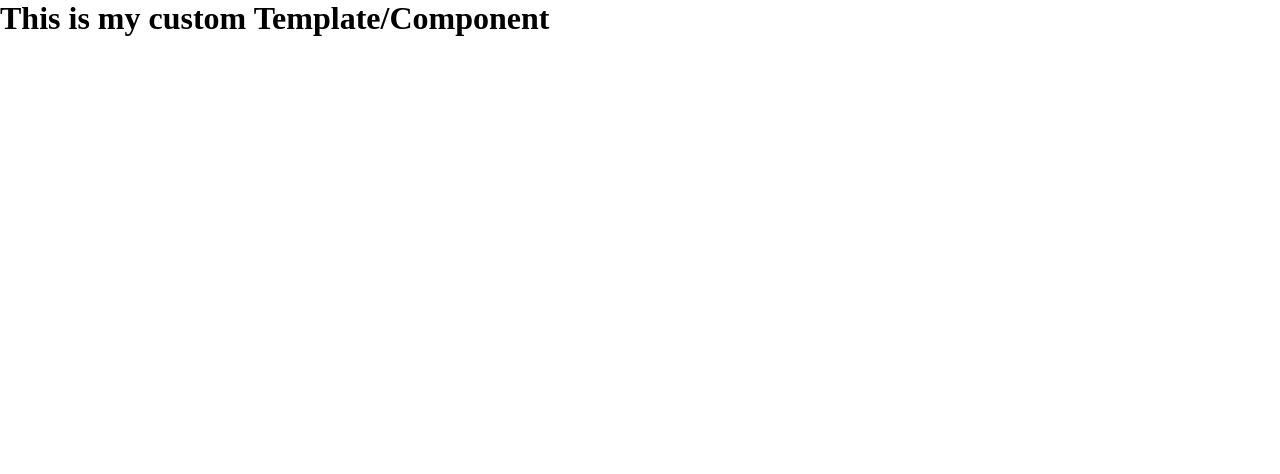
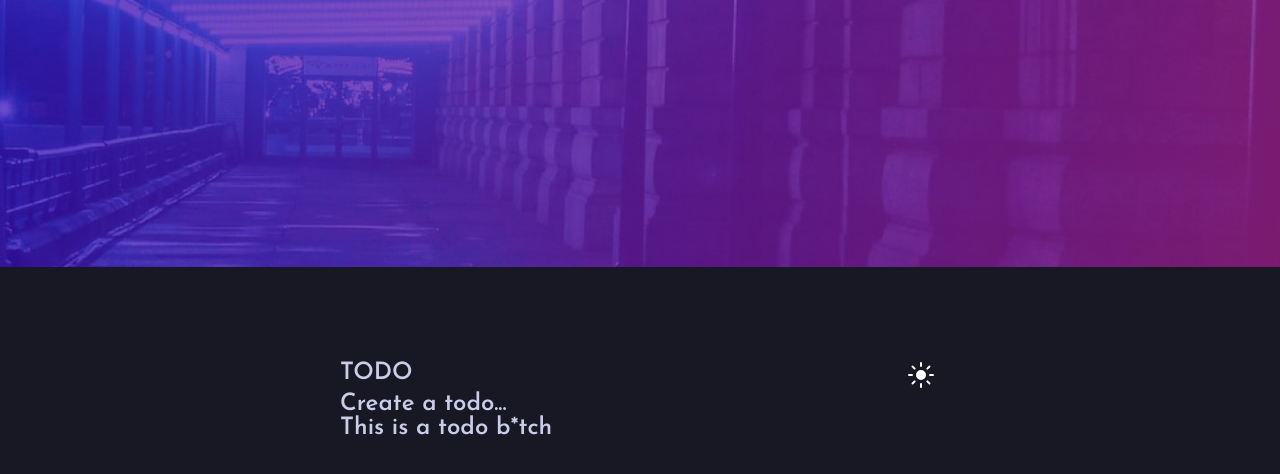
Before and after one commit to Cloud-Intelligence/todo-app, a Vue app: page / in a window 1280 px wide. Shown: the top 474 px of the page. Built offline with nearby package versions, Linux system fonts and the light colour scheme.

Commit message:
Setup general layout

```diff
--- a/src/assets/styles/styles.css
+++ b/src/assets/styles/styles.css
@@ -26,6 +26,24 @@
     --check-background: linear-gradient hsl(192, 100%, 67%) to hsl(280, 87%, 65%);
 }
 
+body {
+    font-family: var(--font);
+    font-size: var(--body-height);
+    font-weight: var(--font-regular);
+}
+
+h1, h2, h3, h4 {
+    font-weight: var(--font-bold);
+    font-size: var(--header-height);
+    color: var(--dt-light-grayish-blue);
+}
+
+button {
+    background: transparent;
+    border: none;
+    cursor: pointer;
+}
+
 * {
     margin: 0;
 }
@@ -51,8 +69,11 @@
     align-items: center;
 }
 
+.container {
+    width: 600px;
+}
+
 .heading {
     display: flex;
     justify-content: space-between;
-    color: white;
 }
--- a/src/components/Main.vue
+++ b/src/components/Main.vue
@@ -1,5 +1,22 @@
 <template>
-  <h1>This is my custom Template/Component</h1>
+  <section id="main" class="main">
+    <img src="../assets/images/bg-desktop-dark.jpg" class="background-img">
+    <div class="body">
+      <section class="container">
+        <div class="heading">
+          <h1>TODO</h1>
+          <button><img src="../assets/images/icon-sun.svg"></button>
+        </div>
+
+        <div class="create">
+          <h1>Create a todo...</h1>
+        </div>
+        <div class="todos">
+          <h1>This is a todo b*tch</h1>
+        </div>
+      </section>
+    </div>
+  </section>
 </template>
 
 <script>
```
